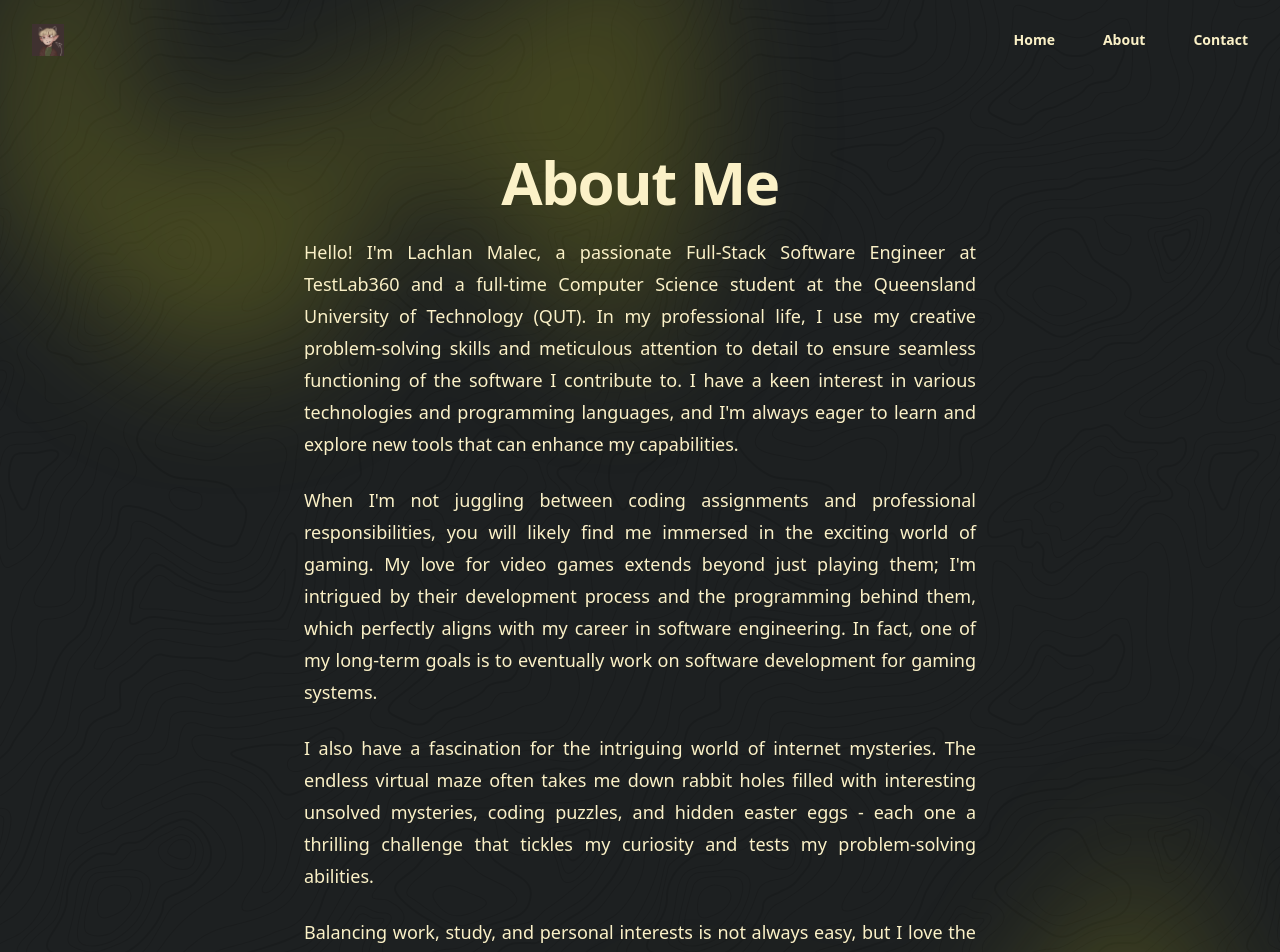
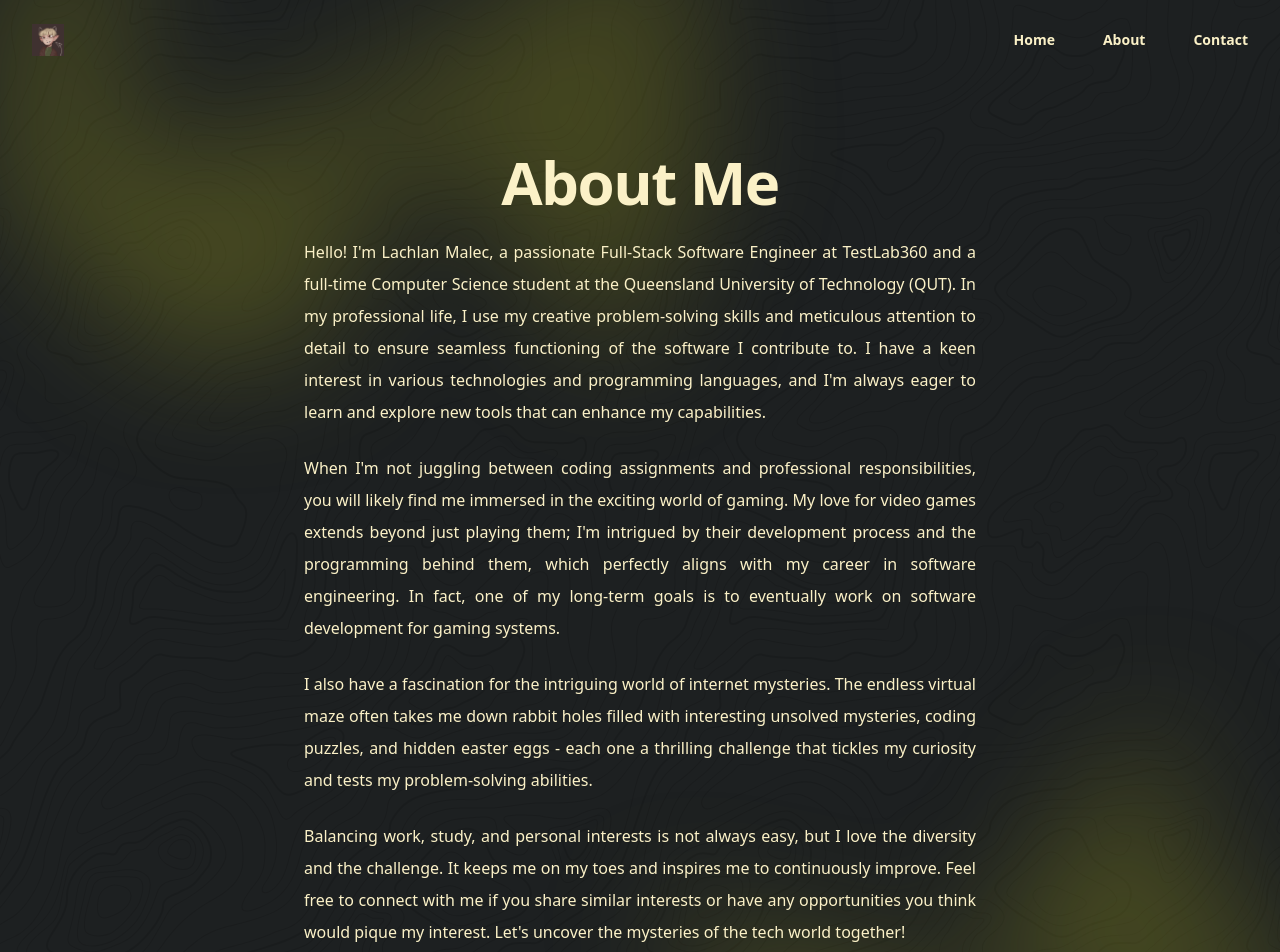
Before and after one commit to LachlanMalec/webapp, a Next.js app: page /about in a window 1280 px wide. Shown: the top 952 px of the page. Built offline with nearby package versions, Linux system fonts and the light colour scheme.

Commit message:
feat: better about me readability

```diff
--- a/src/app/about/page.tsx
+++ b/src/app/about/page.tsx
@@ -4,7 +4,7 @@ export default function About() {
       <h2 className="text-4xl font-bold tracking-tight text-fg sm:text-6xl">
         About Me
       </h2>
-      <p className="mt-6 text-lg text-justify leading-8 text-fg0">
+      <p className="mt-6 text-base px-10 md:px-0 text-justify leading-8 text-fg0">
         Hello! I&apos;m Lachlan Malec, a passionate Full-Stack Software Engineer at
         TestLab360 and a full-time Computer Science student at the Queensland
         University of Technology (QUT). In my professional life, I use my
@@ -14,7 +14,7 @@ export default function About() {
         always eager to learn and explore new tools that can enhance my
         capabilities.
       </p>
-      <p className="mt-6 text-lg text-justify leading-8 text-fg0">
+      <p className="mt-6 text-base px-10 md:px-0 text-justify leading-8 text-fg0">
         When I&apos;m not juggling between coding assignments and professional
         responsibilities, you will likely find me immersed in the exciting world
         of gaming. My love for video games extends beyond just playing them; I&apos;m
@@ -23,14 +23,14 @@ export default function About() {
         one of my long-term goals is to eventually work on software development
         for gaming systems.
       </p>
-      <p className="mt-6 text-lg text-justify leading-8 text-fg0">
+      <p className="mt-6 text-base px-10 md:px-0 text-justify leading-8 text-fg0">
         I also have a fascination for the intriguing world of internet
         mysteries. The endless virtual maze often takes me down rabbit holes
         filled with interesting unsolved mysteries, coding puzzles, and hidden
         easter eggs - each one a thrilling challenge that tickles my curiosity
         and tests my problem-solving abilities.
       </p>
-      <p className="mt-6 text-lg text-justify leading-8 text-fg0">
+      <p className="mt-6 text-base px-10 md:px-0 text-justify leading-8 text-fg0">
         Balancing work, study, and personal interests is not always easy, but I
         love the diversity and the challenge. It keeps me on my toes and
         inspires me to continuously improve. Feel free to connect with me if you
```
